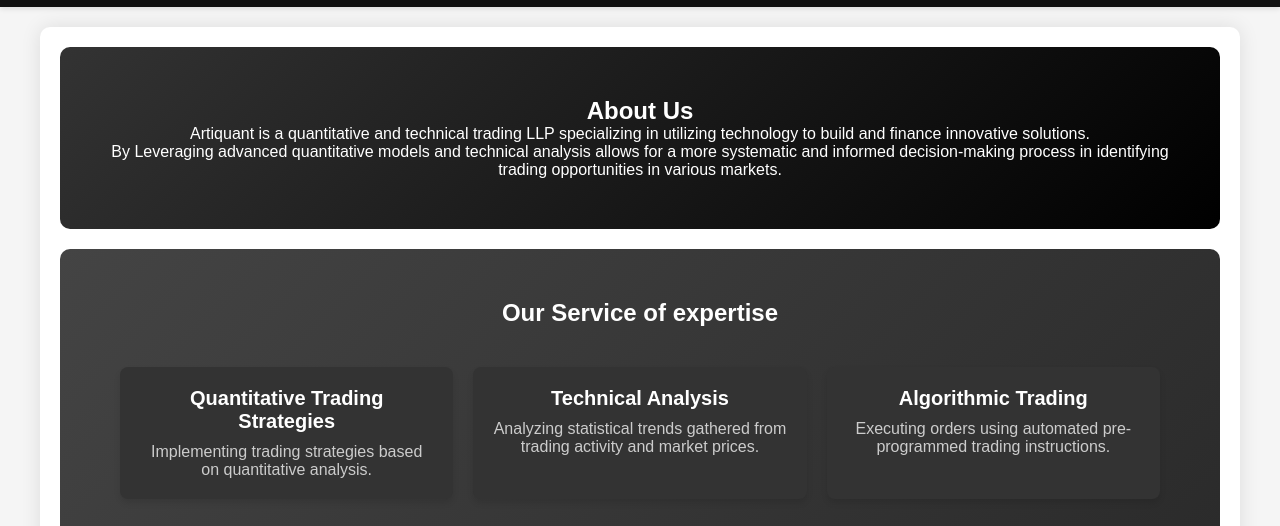
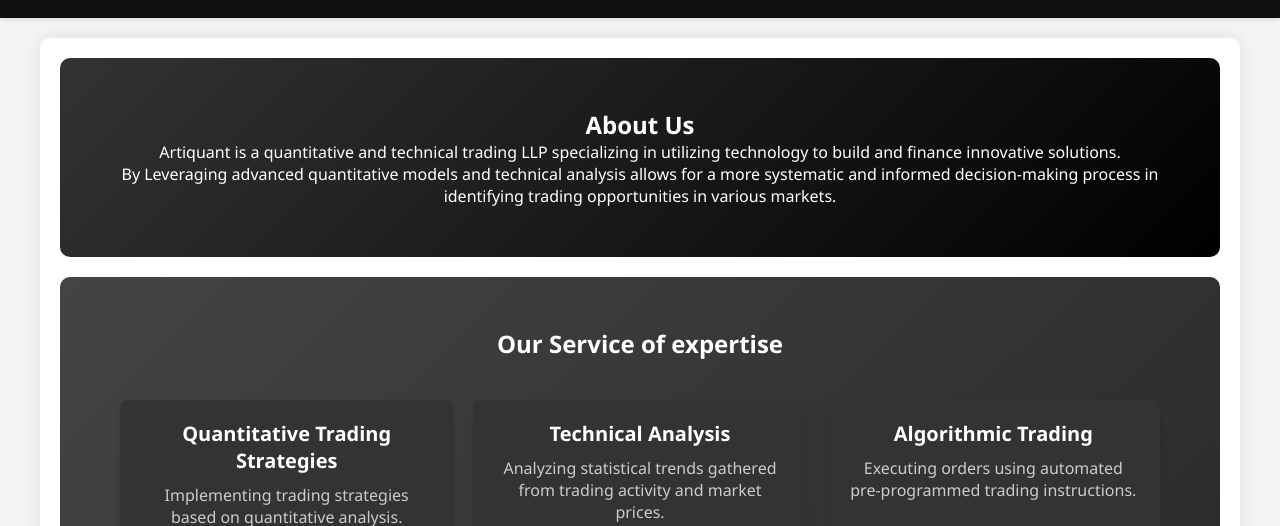
Before and after one commit to Prat617/artiquant, a plain HTML site: page index.html in a window 1280 px wide. Shown: the part 279-805 px from the top of the page. Drawn offline with Linux system fonts and the light colour scheme.

Commit message:
Update advance2 index.html

```diff
--- a/index.html
+++ b/index.html
@@ -15,7 +15,7 @@
         }
 
         body {
-            font-family: Arial, sans-serif;
+            font-family: 'Segoe UI', Tahoma, Geneva, Verdana, sans-serif;
             background-color: #f5f5f5;
             overflow-x: hidden;
         }
@@ -97,10 +97,16 @@
             margin-right: 20px;
             margin-top: 20px;
             box-shadow: 0 4px 6px rgba(0, 0, 0, 0.1);
+            transition: all 0.3s ease;
         }
 
         #services li:nth-child(3n) {
             margin-right: 0;
+        }
+
+        #services li:hover {
+            transform: translateY(-5px);
+            box-shadow: 0 8px 12px rgba(0, 0, 0, 0.1);
         }
 
         #services li h3 {
```
